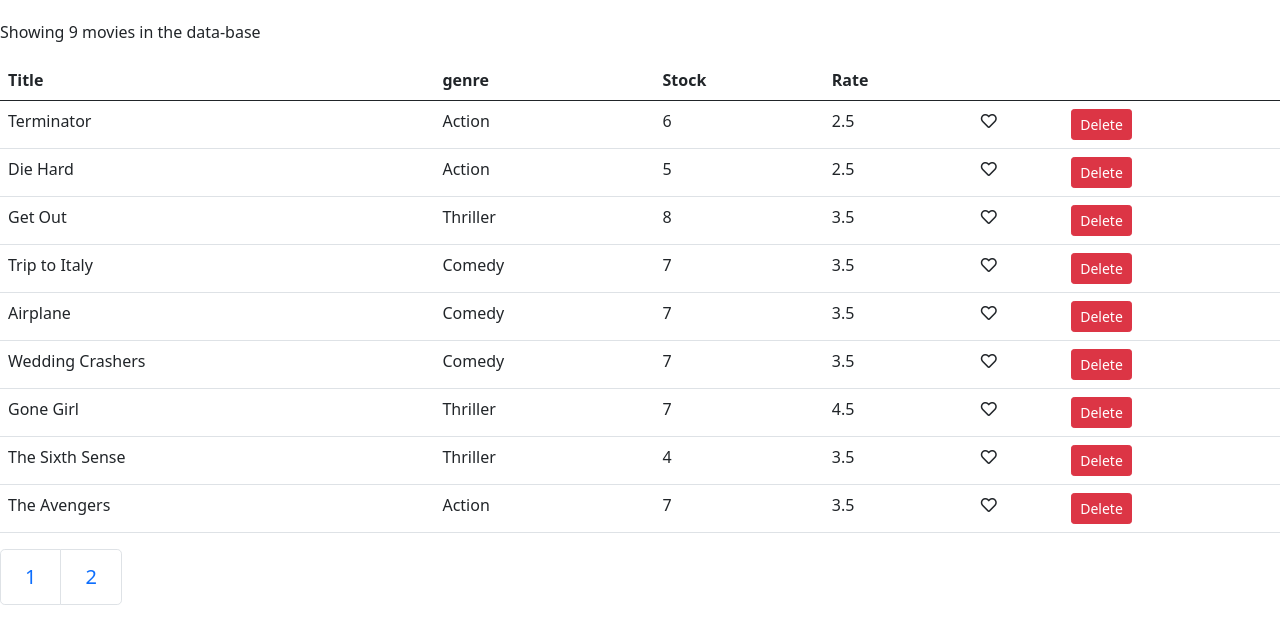
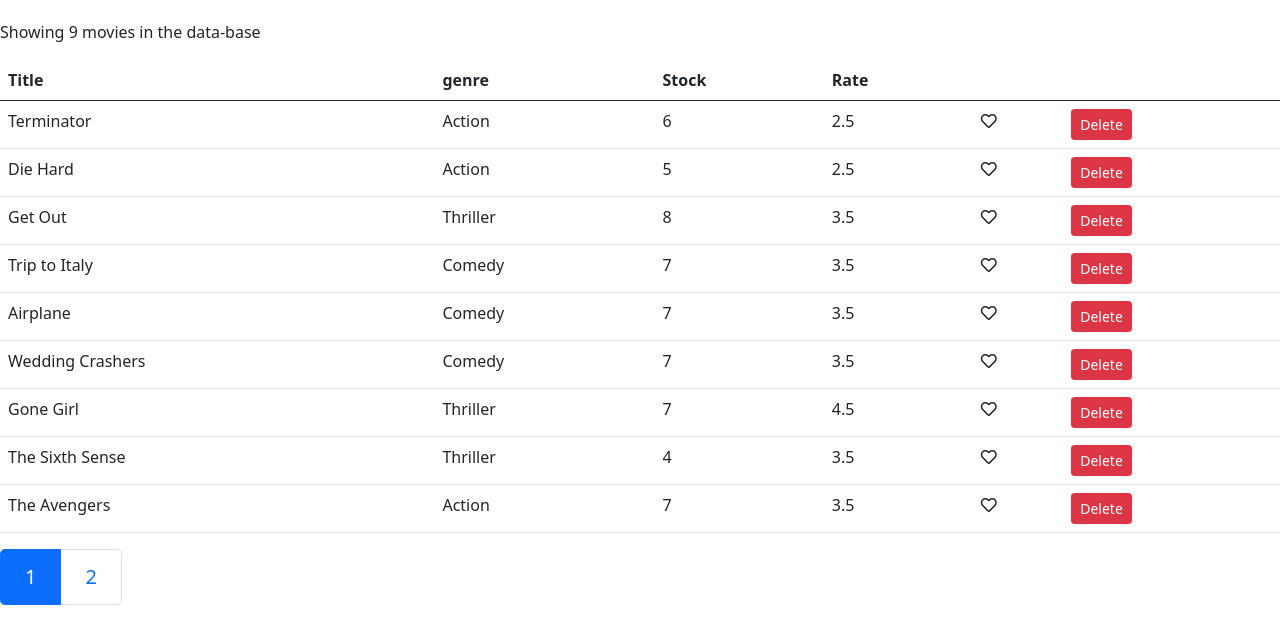
Before and after one commit to iGotABadIdea/Movie-Renting-app, a React (Create React App) app: page / in a window 1280 px wide. Shown: the top 644 px of the page. Built offline with nearby package versions, Linux system fonts and the light colour scheme.

Commit message:
pagination updated

```diff
--- a/src/components/common/pagination.jsx
+++ b/src/components/common/pagination.jsx
@@ -1,7 +1,7 @@
 import React, { Component } from 'react';
 import _ from 'lodash';
 const Pagination = (props) => {
-  const {itemsCount, pageSize}=props;
+  const {itemsCount, pageSize,onPageChange,currentPage}=props;
   const pagesCount=itemsCount/pageSize;
   if(pagesCount<=1) return null;
   const pages=_.range(1,pagesCount+1);
@@ -10,8 +10,9 @@
     return ( <React.Fragment>
                 <nav aria-label="...">
   <ul className="pagination pagination-lg">
-    {pages.map(page=>( <li key={page} className="page-item" aria-current="page">
-      <span className="page-link">{page}</span>
+    {pages.map(page=>(
+       <li key={page} className={page===currentPage?"page-item active":"page-item"} aria-current="page">
+      <a className="page-link" onClick={()=>onPageChange(page)}>{page}</a>
     </li>))}
 
 
--- a/src/components/movies.jsx
+++ b/src/components/movies.jsx
@@ -5,7 +5,8 @@
 class Movies extends Component {
     state = {
         movies:getMovies(),
-        pageSize:8
+        pageSize:8,
+        currentPage:1
      };
      handleDelete=movie=>{
        const movies2=this.state.movies.filter(m=>(m._id!==movie._id))
@@ -19,14 +20,15 @@
       this.setState({movies});
      };
      handlePageChange=(page)=>{
-       console.log(page)
+       this.setState({currentPage:page})
      }
     render() {
       const {length:count}=this.state.movies;
-      if(this.state.movies.length===0) return <p>There are no Movies in the data base</p>
+      const {pageSize,currentPage}=this.state;
+      if(count===0) return <p>There are no Movies in the data base</p>
         return (
           <React.Fragment>
-            <p>Showing {this.state.movies.length} movies in the data-base</p>
+            <p>Showing {count} movies in the data-base</p>
         <table className="table table-hover">
   <thead>
     <tr>
@@ -54,7 +56,8 @@
 
   </tbody>
 </table>
-<Pagination itemsCount={count} pageSize={this.state.pageSize} onPageChange={this.handlePageChange}/>
+<Pagination itemsCount={count} pageSize={pageSize} onPageChange={this.handlePageChange}
+currentPage={currentPage}/>
  </React.Fragment>);
     }
 }
```
